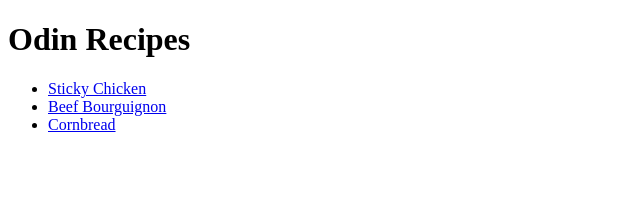
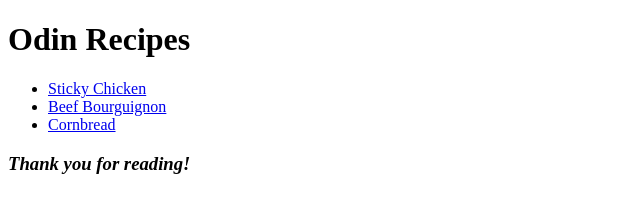
Before and after one commit to tcol-dev/odin-recipes, a plain HTML site: page index.html in a window 1280 px wide. Shown: the whole page, without its empty margins (0-640 px from the left). Drawn offline with Linux system fonts and the light colour scheme.

Commit message:
Add a thank you message to the bottom of the index page as a third level heading. The index page is not very friendly looking without the thank you message.

```diff
--- a/index.html
+++ b/index.html
@@ -12,5 +12,6 @@
     <li><a href="recipes/beefbourg.html">Beef Bourguignon</a></li>
     <li><a href="recipes/cornb.html">Cornbread</a></li>
     </ul>
+    <h3><em>Thank you for reading!</em></h3>
 </body>
 </html>
```
